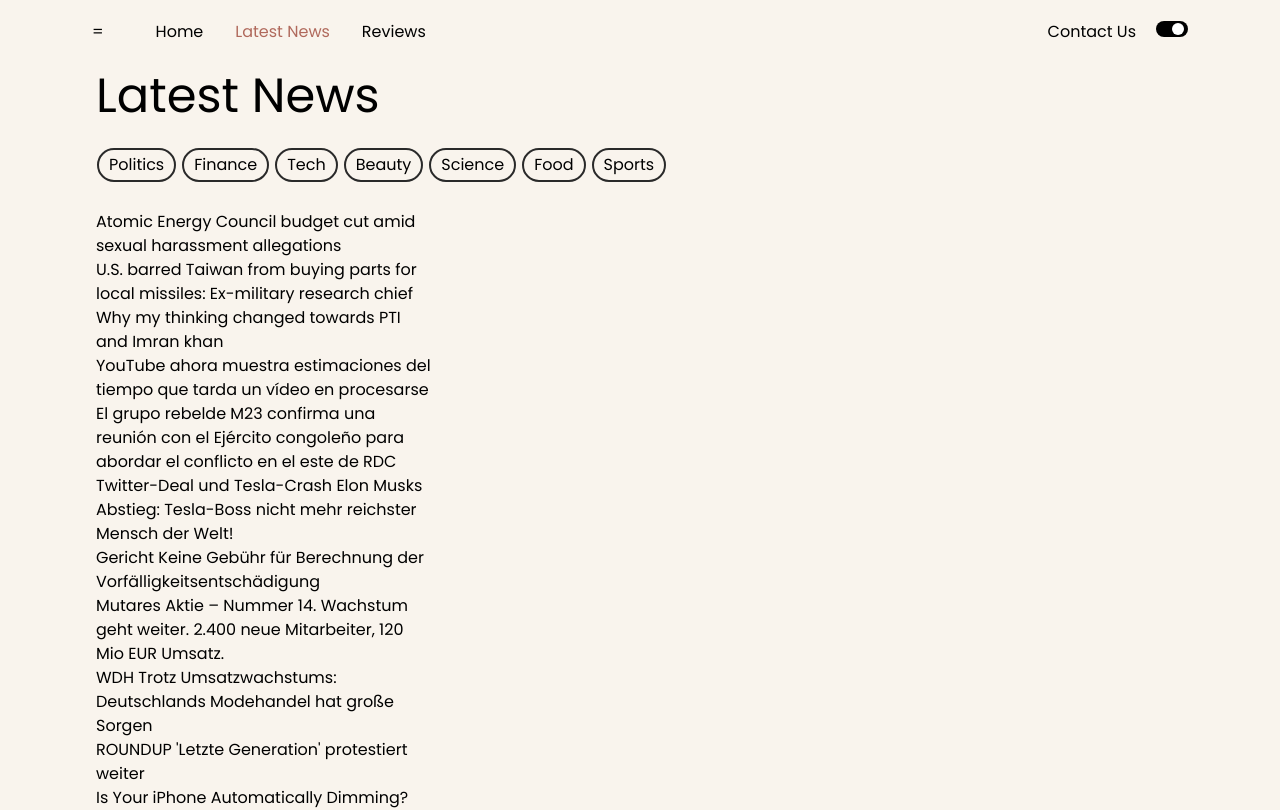
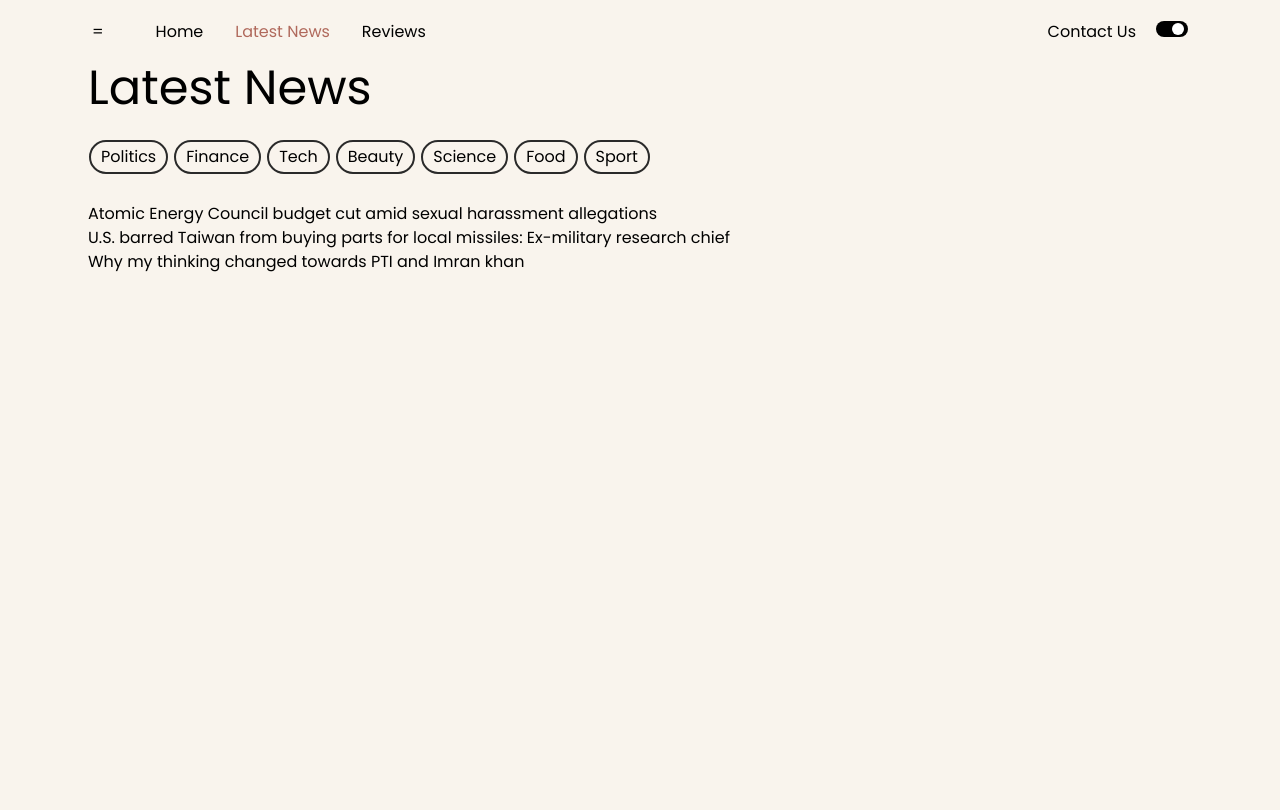
Before and after one commit to MartynasGit/cherry_task-3, a Nuxt app: page /latest-news in a window 1280 px wide. Shown: the top 810 px of the page. Built offline with nearby package versions, Linux system fonts and the light colour scheme; data requests are answered from the project's data file.

Commit message:
Updated latest news fetching data from database.

```diff
--- a/layouts/default.vue
+++ b/layouts/default.vue
@@ -24,7 +24,7 @@
                 </div>
             </nav>
         </header>
-        <div class="mx-auto p-4 container">
+        <div class="p-2 container">
             <slot></slot>
         </div>
     </div>
--- a/pages/latest-news.vue
+++ b/pages/latest-news.vue
@@ -1,23 +1,38 @@
+
 <template>
     <div>
         <h2 class="text-5xl">Latest News</h2>
         <div class="flex gap-1 my-7">
             <div v-for="p in categories">
-                <Category :category="p" />
+                <Category :category="p" @click="getArticle(p)" />
             </div>
         </div>
-        <div class="grid lg:grid-cols-3 gap-10" v-for="b in articles">
-            <p>{{b.title}}</p>
+        <div class="grid gap-10" v-for="b in articles">
+            <p>{{ b.title }}</p>
         </div>
     </div>
 </template>
 
-<script setup>
-const categories = ["Politics", "Finance", "Tech", "Beauty", "Science", "Food", "Sports"];
-
-const articles = await $fetch("http://localhost:3001/articles")
-
-
+<script>
+export default {
+    data() {
+        return {
+            articles: [],
+            categories: ["Politics", "Finance", "Tech", "Beauty", "Science", "Food", "Sport"],
+        }
+    },
+    created() {
+        this.fetchArticles()
+    },
+    methods: {
+        async fetchArticles() {
+            this.articles = await fetch("http://localhost:3001/articles?_limit=3").then(res => res.json())
+        },
+        async getArticle(topic) {
+            this.articles = await fetch(`http://localhost:3001/articles?topic=${topic}&_limit=3`).then(res => res.json())
+        }
+    }
+}
 </script>
 
 <style scoped>
```
